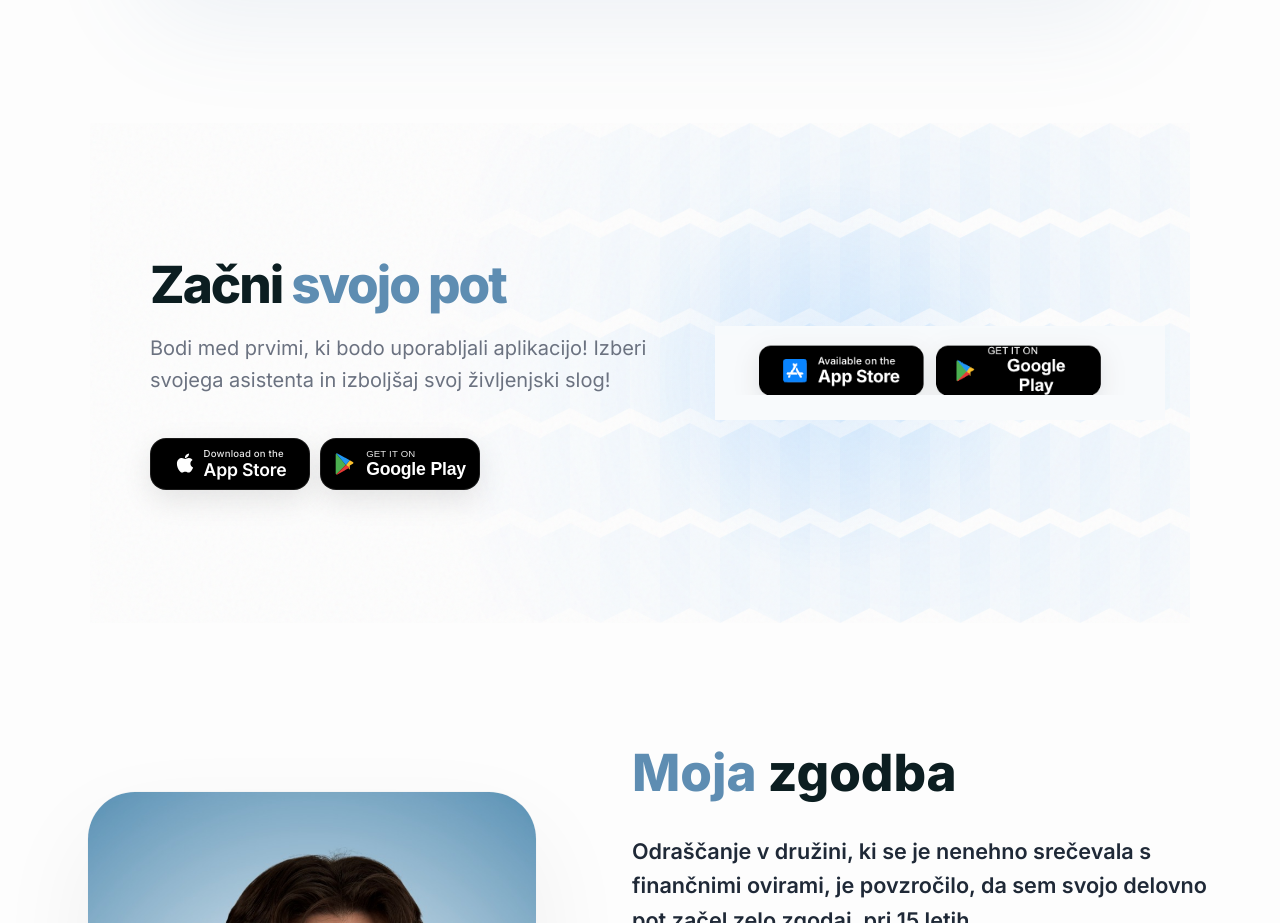
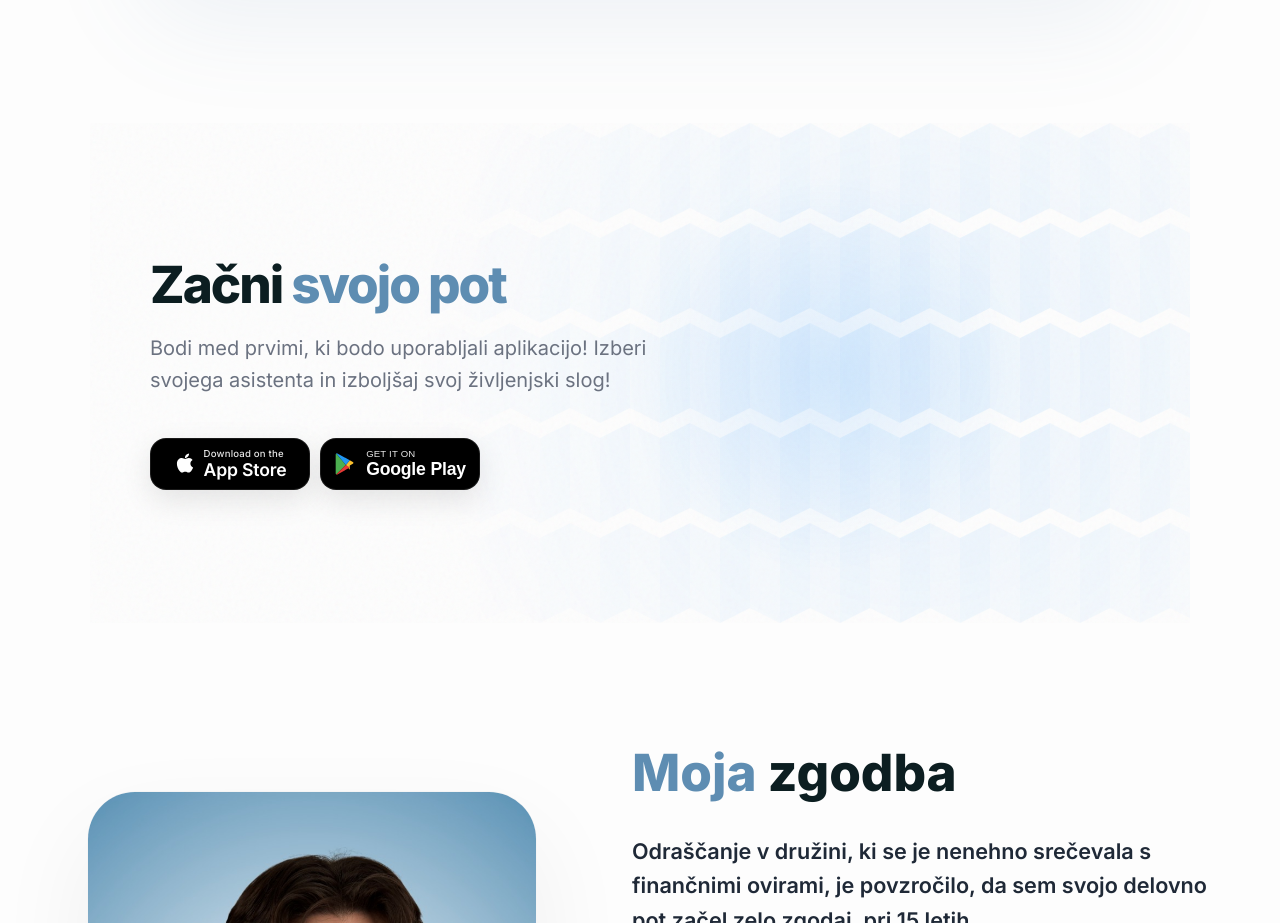
Before and after one commit to filipkolle/Landing-4P, a React (Vite) app: page /o-nas in a window 1280 px wide. Shown: the part 2880-3803 px from the top of the page. Built offline with nearby package versions, Linux system fonts and the light colour scheme.

Commit message:
style: remove right-side png from about page cta section

```diff
--- a/src/pages/AboutPage.jsx
+++ b/src/pages/AboutPage.jsx
@@ -9,7 +9,6 @@ import ctaWomanImg from '../assets/cta_woman_v2.png';
 import Footer from '../components/Footer';
 import founderImg from '../assets/founder.jpg';
 import signatureImg from '../assets/signature.png';
-import ideaImage from '../assets/idea_image.png';
 import '../styles/About.css';
 
 const expoOut = [0.19, 1, 0.22, 1];
@@ -299,18 +298,6 @@ const AboutPage = () => {
                 </button>
               </div>
             </div>
-
-            {/* Right side: New image (desktop only) */}
-            <div className="cta-right desktop-only" style={{ display: 'flex', alignItems: 'center', justifyContent: 'center', position: 'relative', zIndex: 2 }}>
-              <motion.div
-                initial={{ opacity: 0, scale: 0.9, x: 20 }}
-                whileInView={{ opacity: 1, scale: 1, x: 0 }}
-                viewport={{ once: true }}
-                transition={{ duration: 1.2, ease: expoOut, delay: 0.3 }}
-              >
-                <img src={ideaImage} alt="Finance 4P Image" style={{ width: '100%', maxWidth: '450px', objectFit: 'contain', display: 'block', margin: '0 auto' }} />
-              </motion.div>
-            </div>
           </motion.div>
         </div>
       </section>
```
